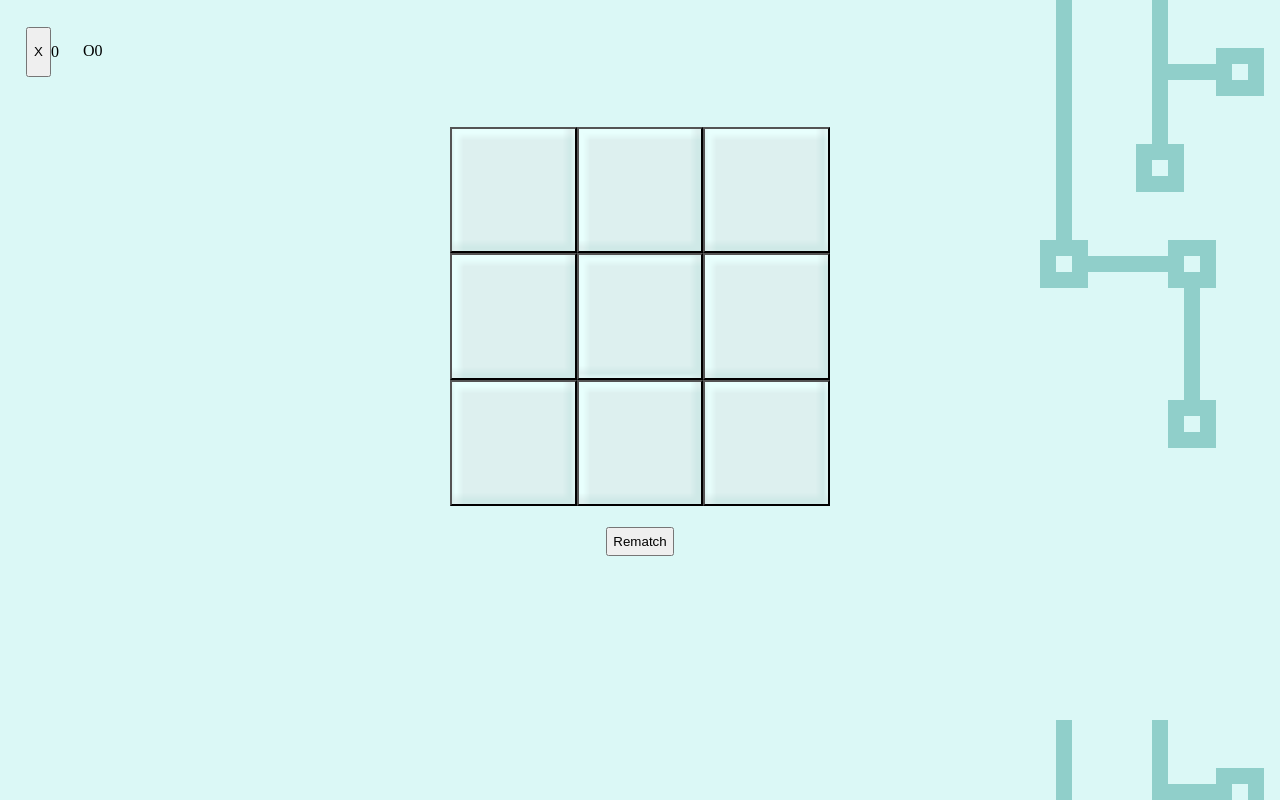
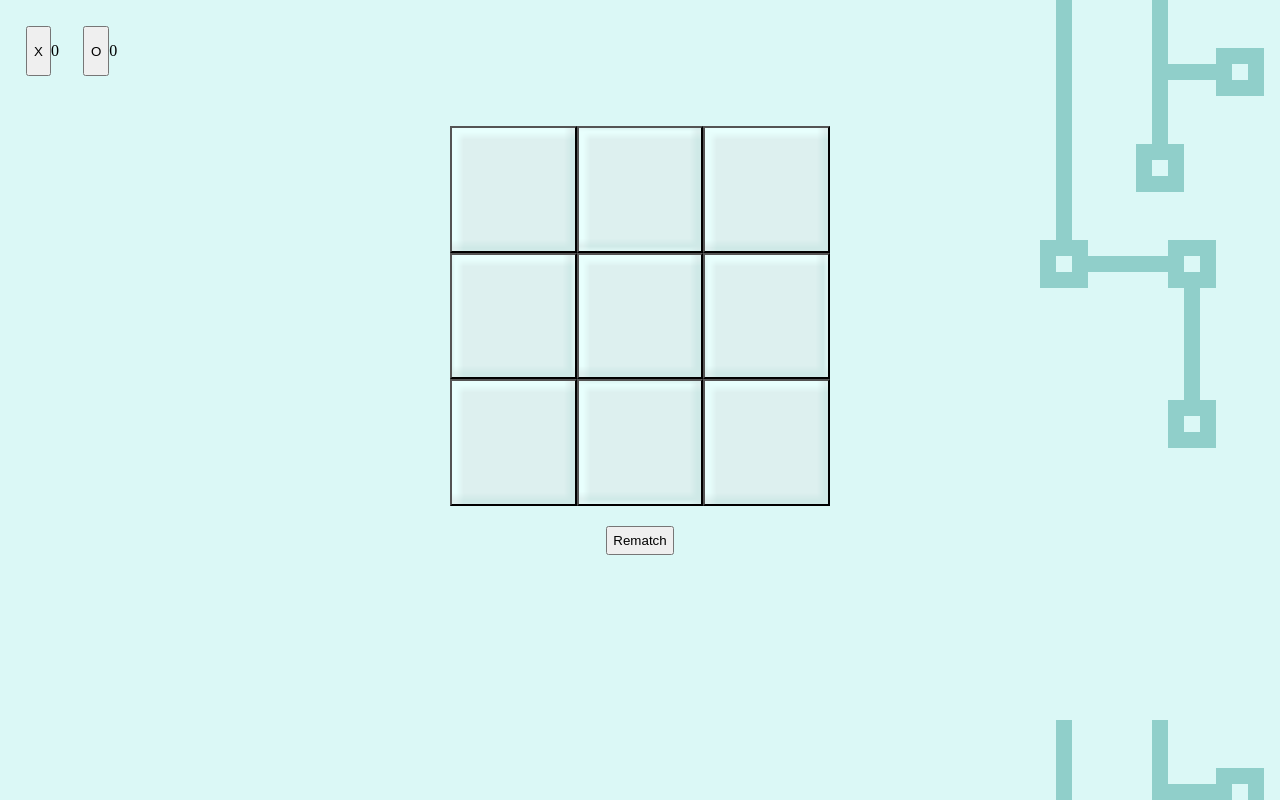
Before and after one commit to badideainc/internship-code-test, a website: page index.html in a window 1280 px wide. Drawn offline with Linux system fonts and the light colour scheme.

Commit message:
add class "scoreText" to score

```diff
--- a/index.html
+++ b/index.html
@@ -10,11 +10,11 @@
 		<section id="scoreboard">
 			<div class="score">
 				<button id="playerMarker" class="scoreMarker">X</button>
-				<p id="playerScore"></p>
+				<p id="playerScore" class="scoreText"></p>
 			</div>
 			<div class="score">
-				<p id="computerMarker" class="scoreMarker">O</p>
-				<p id="computerScore"></p>
+				<button id="computerMarker" class="scoreMarker">O</button>
+				<p id="computerScore" class="scoreText"></p>
 			</div>
 		</section>
 		<div id="status"></div>
```
